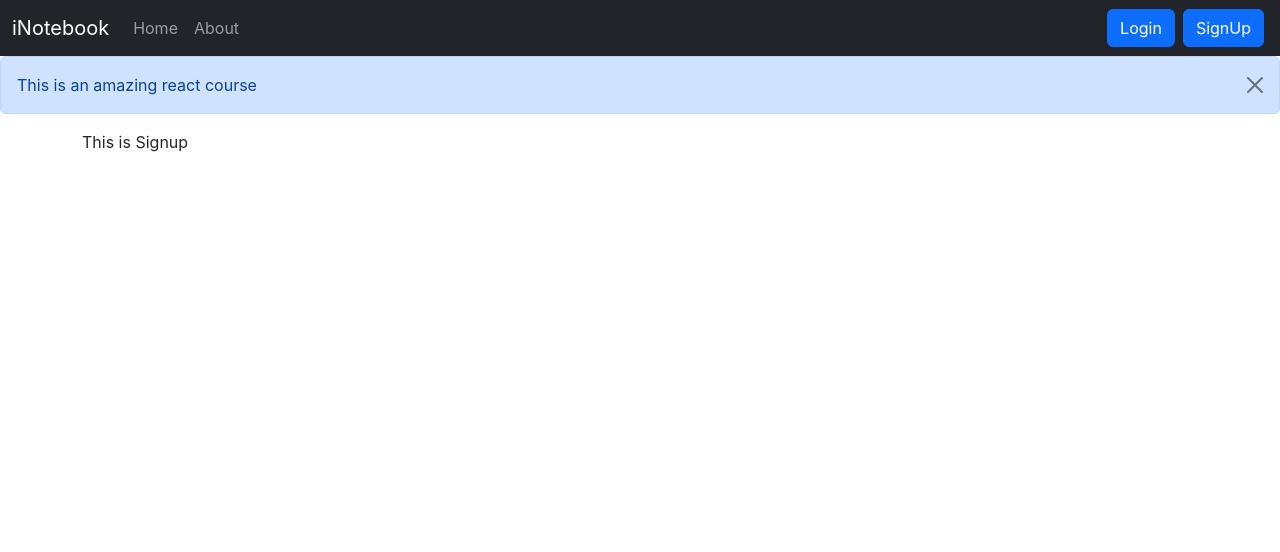
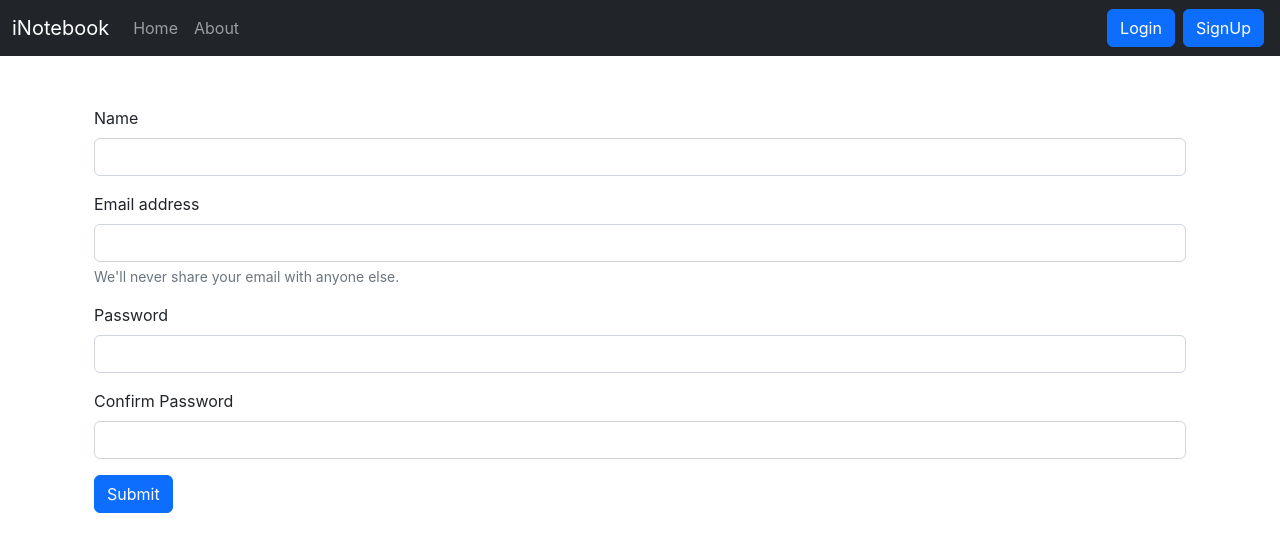
Before and after one commit to Ansh1602/iNotebook, a React (Create React App) app: page /signup in a window 1280 px wide. Shown: the top 552 px of the page. Built offline with nearby package versions, Linux system fonts and the light colour scheme.

Commit message:
Added Alets

```diff
--- a/src/App.js
+++ b/src/App.js
@@ -12,20 +12,31 @@ import NoteState from './context/notes/NoteState';
 import Alert from './components/Alert';
 import Login from './components/Login';
 import Signup from './components/Signup';
+import { useState } from 'react';
 
 function App() {
+  const [alert, setAlert] = useState(null)
+  const showAlert = (message,type) => {
+    setAlert({
+      msg: message,
+      type: type
+    })
+    setTimeout(() => {
+      setAlert(null);
+    },1500)
+  }
   return (
     <>
       <NoteState>
         <BrowserRouter>
           <Navbar />
-          <Alert message="This is an amazing react course" />
+          <Alert alert={alert}/>
           <div className="container">
             <Routes>
-              <Route path="/" element={<Home />}></Route>
+              <Route path="/" element={<Home showAlert={showAlert}/>}></Route>
               <Route path="/about" element={<About />}></Route>
-              <Route path="/login" element={<Login />}></Route>
-              <Route path="/signup" element={<Signup />}></Route>
+              <Route path="/login" element={<Login showAlert={showAlert} />}></Route>
+              <Route path="/signup" element={<Signup showAlert={showAlert} />}></Route>
             </Routes>
           </div>
         </BrowserRouter>
--- a/src/components/AddNote.js
+++ b/src/components/AddNote.js
@@ -1,7 +1,7 @@
 import React, {useContext, useState} from 'react'
 import noteContext from "../context/notes/noteContext"
 
-const AddNote = () => {
+const AddNote = (props) => {
     const context = useContext(noteContext);
     const {addNote} = context;
 
@@ -11,6 +11,8 @@ const AddNote = () => {
         e.preventDefault();
         addNote(note.title, note.description, note.tag);
         setNote({title: "", description: "", tag: ""})
+        console.log('Added');
+        props.showAlert("Note Added Successfully","success")
     }
 
     const onChange = (e)=>{
--- a/src/components/Alert.js
+++ b/src/components/Alert.js
@@ -1,14 +1,26 @@
 import React from 'react'
 
 const Alert = (props) => {
-    return (
-        <div>
-            <div className="alert alert-primary alert-dismissible fade show" role="alert">
-                {props.message}
-                <button type="button" className="btn-close" data-bs-dismiss="alert" aria-label="Close"></button>
-            </div>
-        </div >
-    )
+    const capitalize = (word) =>{
+        if(word === 'danger'){
+            word = "error"
+        }
+        const lower = word.toLowerCase();
+        return lower.charAt(0).toUpperCase() + lower.slice(1);
+      }
+
+      return (
+        <div style={{height: '50px'}} >{
+        props.alert && (
+          <div
+            className={`alert alert-${props.alert.type} alert-dismissible fade show`}
+            role="alert"
+            >
+            <strong>{capitalize(props.alert.type)}</strong> : {props.alert.msg}
+          </div>
+        )}
+        </div>
+      );
 }
 
 export default Alert
--- a/src/components/Home.js
+++ b/src/components/Home.js
@@ -2,10 +2,11 @@
 import React from 'react'
 import Notes from './Notes';
 
-const Home = () => {
+const Home = (props) => {
+  const {showAlert} = props;
   return (
     <div>
-      <Notes/>
+      <Notes showAlert={showAlert}/>
     </div>
   )
 }
--- a/src/components/Login.js
+++ b/src/components/Login.js
@@ -1,6 +1,8 @@
 import React, { useState } from 'react'
 import { useNavigate } from 'react-router-dom'
-const Login = () => {
+
+
+const Login = (props) => {
 
     const navigate = useNavigate();
 
@@ -18,13 +20,14 @@ const Login = () => {
         });
         const json = await response.json()
         console.log(json);
-        if(json.success) {
+        if (json.success) {
             // redirect to
             localStorage.setItem('token', json.authtoken)
             navigate("/")
+            props.showAlert("Logged in Successfully", "success")
         }
-        else{
-            alert('Invalid Credentials');
+        else {
+            props.showAlert("Invalid Credentials", "danger")
         }
     }
 
@@ -34,7 +37,7 @@ const Login = () => {
 
     return (
         <div>
-            <form onSubmit={handleSubmit}>
+            <form onSubmit={handleSubmit} className="my-3">
                 <div className="mb-3">
                     <label htmlFor="exampleInputEmail1" className="form-label">Email address</label>
                     <input type="email" className="form-control" value={credentials.email} onChange={onChange} id="exampleInputEmail1" name="email" aria-describedby="emailHelp" />
--- a/src/components/Noteitem.js
+++ b/src/components/Noteitem.js
@@ -4,14 +4,14 @@ import noteContext from "../context/notes/noteContext";
 const Noteitem = (props) => {
     const context = useContext(noteContext);
     const {deleteNote} = context;
-    const { note, updateNote } = props;
+    const { note, updateNote, showAlert } = props;
     return (
         <div className="col-md-3">
             <div className="card my-2">
                 <div className="card-body">
                     <div className="d-flex align-items-center">
                         <h5 className="card-title">{note.title}</h5>
-                        <i className="fa-solid fa-trash-can mx-2" onClick={() => {deleteNote(note._id)}}></i>
+                        <i className="fa-solid fa-trash-can mx-2" onClick={() => {deleteNote(note._id); showAlert("Deleted Successfully", "success")}}></i>
                         <i className="fa-regular fa-pen-to-square mx-2" onClick={() => {updateNote(note)}}></i>
                     </div>
                     <p className="card-text">{note.description}</p>
--- a/src/components/Notes.js
+++ b/src/components/Notes.js
@@ -3,7 +3,8 @@ import noteContext from "../context/notes/noteContext"
 import Noteitem from './Noteitem';
 import AddNote from './AddNote';
 
-const Notes = () => {
+const Notes = (props) => {
+    const {showAlert} = props;
     const context = useContext(noteContext);
     const { notes, getNotes, editNote } = context;
     useEffect(() => {
@@ -24,6 +25,7 @@ const Notes = () => {
     const handleClick = (e) => {
         editNote(note.id, note.etitle, note.edescription, note.etag);
         refClose.current.click();
+        showAlert("Updated Successfully", "success")
 
     }
 
@@ -33,7 +35,7 @@ const Notes = () => {
 
     return (
         <>
-            <AddNote />
+            <AddNote showAlert={showAlert} />
 
             <button ref={ref} type="button" className="btn btn-primary d-none" data-bs-toggle="modal" data-bs-target="#exampleModal">
                 Launch demo modal
@@ -76,7 +78,7 @@ const Notes = () => {
                 {notes.length===0 && 'No notes to display'}
                 </div>
                 {notes.map((note) => {
-                    return <Noteitem key={note._id} updateNote={updateNote} note={note} />
+                    return <Noteitem key={note._id} updateNote={updateNote} note={note} showAlert={showAlert}/>
                 })}
             </div>
         </>
--- a/src/components/Signup.js
+++ b/src/components/Signup.js
@@ -1,10 +1,62 @@
-import React from 'react'
+import React, { useState } from 'react'
+import { useNavigate } from 'react-router-dom';
 
-const Signup = () => {
+const Signup = (props) => {
+
+  const navigate = useNavigate();
+  const [credentials, setCredentials] = useState({ name: '', email: '', password: '', cpassword: '' })
+
+  const handleSubmit = async (e) => {
+    e.preventDefault();
+    const { name, email, password} = credentials
+    const response = await fetch(`http://localhost:5000/api/auth/createuser`, {
+      method: 'POST',
+      headers: {
+        'Content-Type': 'application/json',
+
+      },
+      body: JSON.stringify({ name, email, password })
+    });
+    const json = await response.json()
+    console.log(json);
+    if (json.success) {
+      // redirect to
+      localStorage.setItem('token', json.authtoken)
+      navigate("/")
+      props.showAlert("Account Created Successfully", "success")
+    }
+    else {
+      props.showAlert("Invalid Details", "danger")
+    }
+  }
+
+  const onChange = (e) => {
+    setCredentials({ ...credentials, [e.target.name]: e.target.value })
+  }
+
+
   return (
-    <div>
-        This is Signup
-
+    <div className="container">
+      <form onSubmit={handleSubmit}>
+        <div className="mb-3">
+          <label htmlFor="name" className="form-label">Name</label>
+          <input type="text" className="form-control" value={credentials.name} onChange={onChange} id="name" name="name" aria-describedby="emailHelp" />
+        </div>
+        <div className="mb-3">
+          <label htmlFor="Email" className="form-label">Email address</label>
+          <input type="email" className="form-control" value={credentials.email} onChange={onChange} id="email" name="email" aria-describedby="emailHelp" />
+          <div id="emailHelp" className="form-text">We'll never share your email with anyone else.</div>
+        </div>
+        <div className="mb-3">
+          <label htmlFor="Password1" className="form-label">Password</label>
+          <input type="password" name="password" value={credentials.password} onChange={onChange} require minLength="5" className="form-control" id="password" />
+        </div>
+        <div className="mb-3">
+          <label htmlFor="cPassword1" className="form-label">Confirm Password</label>
+          <input type="password" name="cpassword" value={credentials.cpassword} onChange={onChange} require minLength="5" className="form-control" id="cpassword" />
+        </div>
+        <button type="submit" className="btn btn-primary" >Submit</button>
+      </form>
     </div>
   )
 }
```
Also changed, not shown: 1 other file (tests, documents, lock files or other folders).
